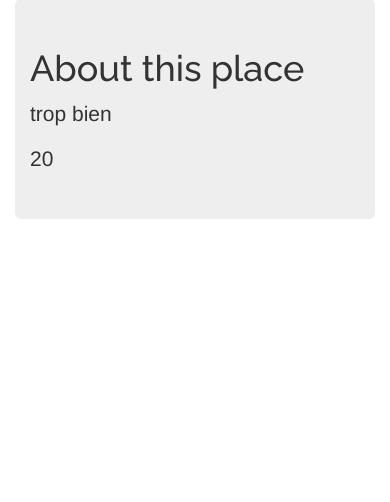
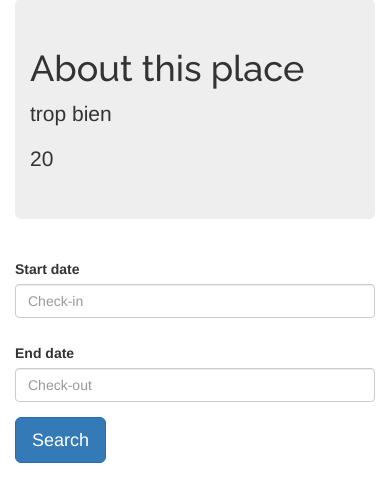
Before and after one commit to oscarlefebvre/share_space, a Rails app: page /spaces/1 in a window 390 px wide. Shown: the part 207-709 px from the top of the page. Run offline with Rails 7, Linux system fonts and the light colour scheme; data comes from the database, SQL or seed files in the repository; style sheets or scripts are compiled from the project's sources; parts of the project's set-up code (start-up, migrations or seed data) failed here and were passed over; some libraries are stand-ins or nearby versions.

Commit message:
cleaning session info and views of the space

```diff
--- a/app/controllers/pages_controller.rb
+++ b/app/controllers/pages_controller.rb
@@ -3,6 +3,5 @@ class PagesController < ApplicationController
   def home
     @space = Space.new
     @reservation = @space.reservations.new
-
   end
 end
--- a/app/controllers/spaces_controller.rb
+++ b/app/controllers/spaces_controller.rb
@@ -6,7 +6,10 @@ class SpacesController < ApplicationController
 
   def index
     @spaces = Space.all
-    @reservation_attributes = params[:space][:reservations_attributes]["0"]
+    @start_date = params[:start_date]
+    @end_date = params[:end_date]
+    session["checkin"] = @start_date
+    session["checkout"] = @end_date
   end
 
   def update_dates
--- a/app/views/spaces/index.html.erb
+++ b/app/views/spaces/index.html.erb
@@ -18,7 +18,7 @@
         </div>
       </div>
       <div class="jesaispas">
-        <input type="text" class="datepicker update-link" name="checkin" value="<%= @reservation_attributes[:start_date] %>" placeholder: "Check-in">
+        <input type="text" class="datepicker update-link" name="checkin" value="<%= @start_date %>" placeholder: "Check-in">
       </div>
       <div class="search-results">
         <% @spaces.each do |space| %>
--- a/app/views/spaces/show.html.erb
+++ b/app/views/spaces/show.html.erb
@@ -17,4 +17,16 @@
   </div>
 </div>
 
+
+<%= simple_form_for [@space, @space.reservations.new] do |f| %>
+  <div class="col-xs-12 col-sm-3">
+    <p><%= f.input :start_date, as: :string, input_html: { class: "datepicker", placeholder: "Check-in", value: @checkin } %></p>
+  </div>
+  <div class="col-xs-12 col-sm-3">
+    <p><%= f.input :end_date, as: :string, input_html: {  class: "datepicker", placeholder: "Check-out", value: @checkout } %></p>
+  </div>
+  <div class="col-xs-12 col-sm-3">
+  <%= f.submit "Search", class: "btn btn-primary btn-lg" %>
+  </div>
+<% end %>
 <%= @checkin %>
```
Also changed, not shown: app/views/pages/home.html.erb (+6 -8 lines).
